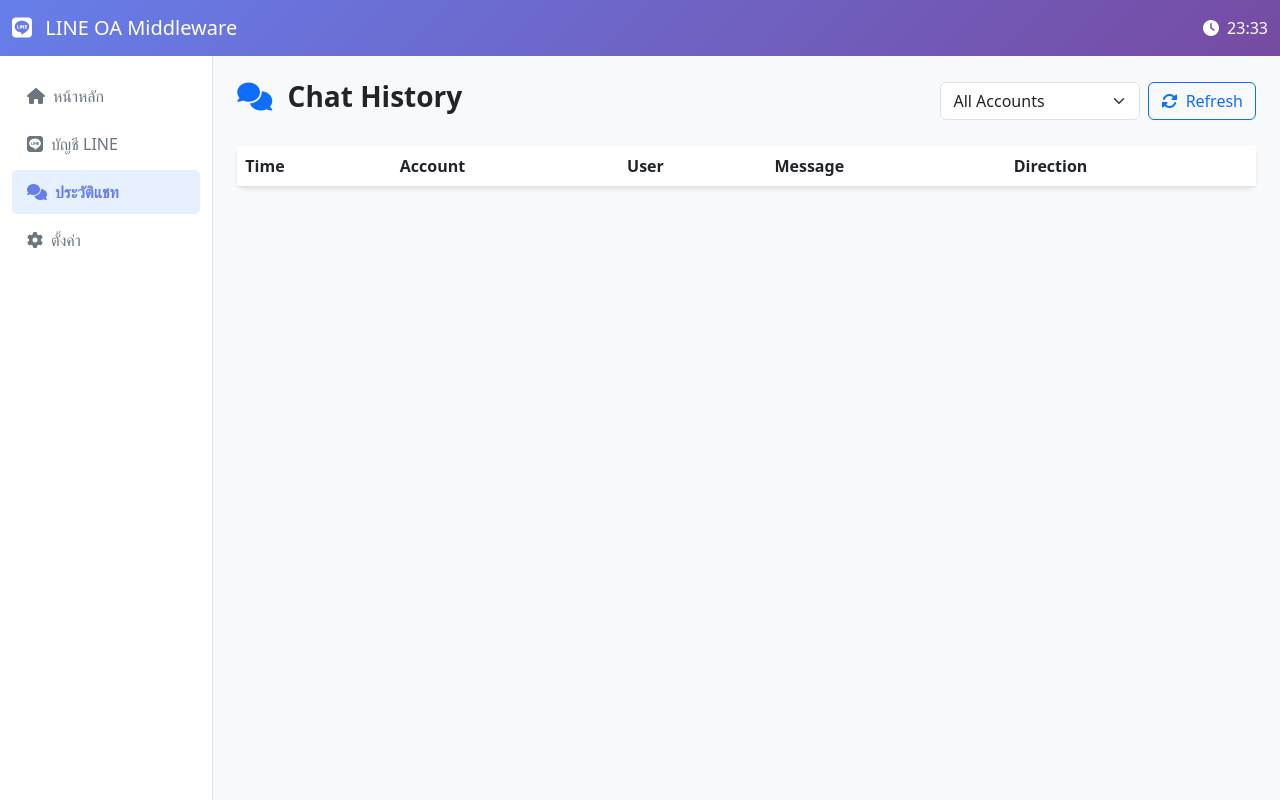
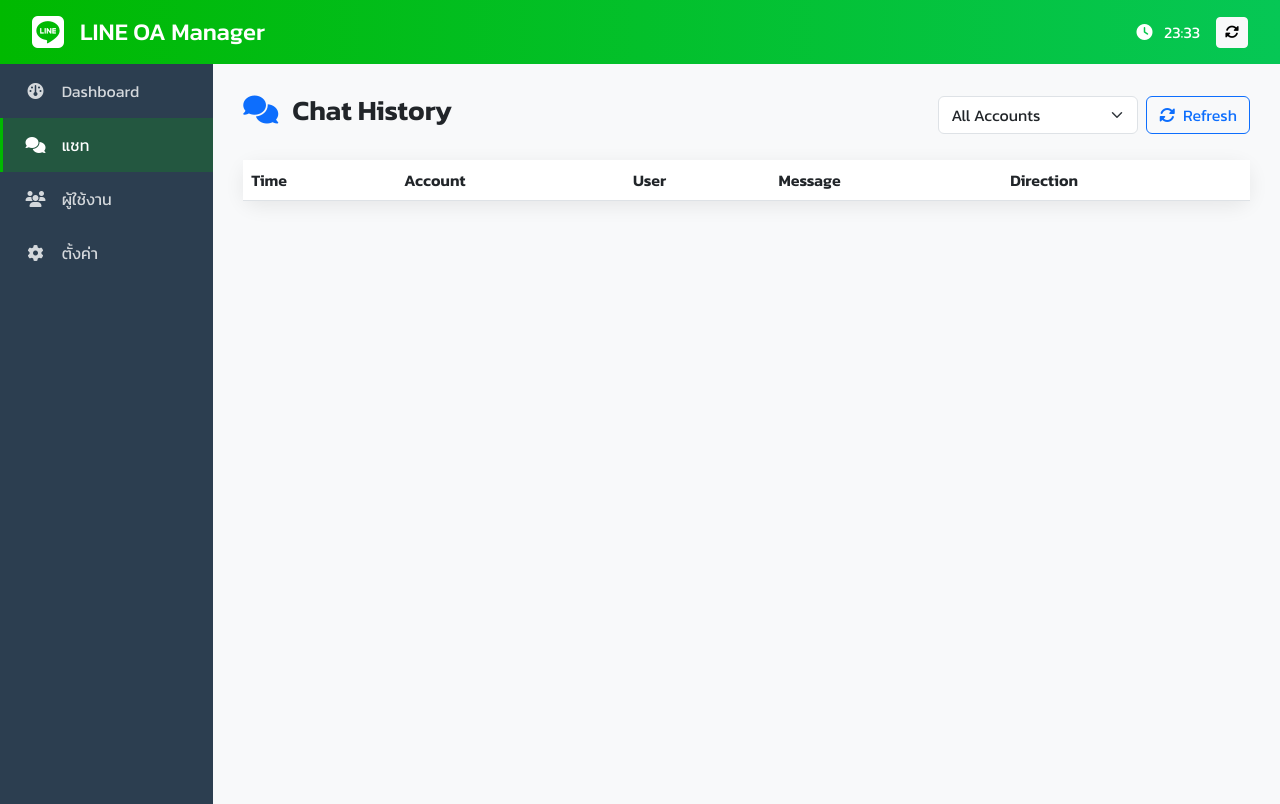
Before and after one commit to komsan114411/openclaw, a FastAPI app: page /admin/chat-history in a window 1280 px wide. Run offline with FastAPI, Linux system fonts and the light colour scheme; lists and menus that the app fills with data are empty.

Commit message:
Update base.html

```diff
--- a/templates/base.html
+++ b/templates/base.html
@@ -3,137 +3,277 @@
 <head>
     <meta charset="UTF-8">
     <meta name="viewport" content="width=device-width, initial-scale=1.0">
-    <title>{% block title %}LINE OA Middleware{% endblock %}</title>
+    <title>{% block title %}LINE OA Manager{% endblock %}</title>
 
-    <!-- Bootstrap 5 CSS -->
+    <!-- Bootstrap 5 -->
     <link href="https://cdn.jsdelivr.net/npm/bootstrap@5.3.0/dist/css/bootstrap.min.css" rel="stylesheet">
     <!-- Font Awesome -->
     <link href="https://cdnjs.cloudflare.com/ajax/libs/font-awesome/6.4.0/css/all.min.css" rel="stylesheet">
+    <!-- Google Fonts -->
+    <link href="https://fonts.googleapis.com/css2?family=Kanit:wght@300;400;500;600&display=swap" rel="stylesheet">
 
     <style>
-        body {
-            background-color: #f8f9fa;
+        :root {
+            --primary-color: #00B900;
+            --secondary-color: #06C755;
+            --dark-color: #2c3e50;
+            --light-bg: #f8f9fa;
         }
 
-        .navbar {
-            background: linear-gradient(135deg, #667eea, #764ba2);
+        body {
+            font-family: 'Kanit', sans-serif;
+            background: linear-gradient(135deg, #667eea 0%, #764ba2 100%);
+            min-height: 100vh;
+        }
+
+        .main-container {
+            background: white;
+            min-height: 100vh;
+            margin: 0 auto;
+            max-width: 1400px;
+            box-shadow: 0 0 50px rgba(0,0,0,0.1);
+        }
+
+        .navbar-top {
+            background: linear-gradient(90deg, var(--primary-color), var(--secondary-color));
+            padding: 1rem 2rem;
+            color: white;
         }
 
         .sidebar {
-            min-height: calc(100vh - 56px);
-            background: white;
-            border-right: 1px solid #dee2e6;
+            background: var(--dark-color);
+            min-height: calc(100vh - 60px);
+            padding: 0;
         }
 
         .sidebar .nav-link {
-            color: #6c757d;
-            padding: 10px 15px;
-            border-radius: 5px;
-            margin: 2px 0;
+            color: rgba(255,255,255,0.8);
+            padding: 15px 20px;
+            transition: all 0.3s;
+            border-left: 3px solid transparent;
         }
 
         .sidebar .nav-link:hover {
-            background-color: #f8f9fa;
-            color: #667eea;
+            background: rgba(255,255,255,0.1);
+            color: white;
+            border-left-color: var(--primary-color);
         }
 
         .sidebar .nav-link.active {
-            background-color: #e7f0ff;
-            color: #667eea;
-            font-weight: 600;
+            background: rgba(0,185,0,0.2);
+            color: white;
+            border-left-color: var(--primary-color);
+        }
+
+        .sidebar .nav-link i {
+            width: 25px;
+            text-align: center;
+            margin-right: 10px;
+        }
+
+        .content-area {
+            padding: 30px;
+            background: var(--light-bg);
+            min-height: calc(100vh - 60px);
         }
 
         .card {
             border: none;
-            box-shadow: 0 2px 4px rgba(0,0,0,0.1);
-            border-radius: 8px;
+            border-radius: 15px;
+            box-shadow: 0 5px 20px rgba(0,0,0,0.08);
+            transition: transform 0.3s;
         }
 
-        .notification {
+        .card:hover {
+            transform: translateY(-5px);
+        }
+
+        .stat-card {
+            background: white;
+            border-radius: 15px;
+            padding: 25px;
+            text-align: center;
+            box-shadow: 0 5px 20px rgba(0,0,0,0.08);
+        }
+
+        .stat-card .stat-icon {
+            font-size: 3rem;
+            margin-bottom: 15px;
+            background: linear-gradient(135deg, var(--primary-color), var(--secondary-color));
+            -webkit-background-clip: text;
+            -webkit-text-fill-color: transparent;
+        }
+
+        .stat-card .stat-value {
+            font-size: 2.5rem;
+            font-weight: 600;
+            color: var(--dark-color);
+        }
+
+        .stat-card .stat-label {
+            color: #6c757d;
+            font-size: 0.9rem;
+        }
+
+        .btn-primary {
+            background: linear-gradient(135deg, var(--primary-color), var(--secondary-color));
+            border: none;
+            border-radius: 25px;
+            padding: 10px 25px;
+            font-weight: 500;
+            transition: all 0.3s;
+        }
+
+        .btn-primary:hover {
+            transform: scale(1.05);
+            box-shadow: 0 5px 20px rgba(0,185,0,0.3);
+        }
+
+        .toast-container {
             position: fixed;
-            top: 70px;
+            top: 80px;
             right: 20px;
-            z-index: 1050;
-            min-width: 250px;
+            z-index: 9999;
+        }
+
+        .custom-toast {
+            min-width: 300px;
+            border-radius: 10px;
+            box-shadow: 0 5px 20px rgba(0,0,0,0.2);
+        }
+
+        .loading-overlay {
+            position: fixed;
+            top: 0;
+            left: 0;
+            right: 0;
+            bottom: 0;
+            background: rgba(0,0,0,0.5);
+            display: none;
+            align-items: center;
+            justify-content: center;
+            z-index: 9998;
+        }
+
+        .loading-overlay.show {
+            display: flex;
         }
     </style>
 
     {% block extra_css %}{% endblock %}
 </head>
 <body>
-    <!-- Navigation -->
-    <nav class="navbar navbar-dark">
-        <div class="container-fluid">
-            <a class="navbar-brand" href="/admin">
-                <i class="fab fa-line me-2"></i>
-                LINE OA Middleware
-            </a>
-            <span class="text-white">
-                <i class="fas fa-clock me-1"></i>
+    <div class="main-container">
+        <!-- Top Navigation -->
+        <nav class="navbar-top d-flex justify-content-between align-items-center">
+            <div class="d-flex align-items-center">
+                <i class="fab fa-line fa-2x me-3"></i>
+                <h4 class="mb-0">LINE OA Manager</h4>
+            </div>
+            <div class="d-flex align-items-center">
+                <span class="me-3">
+                    <i class="fas fa-clock me-2"></i>
                     <span id="current-time"></span>
                 </span>
+                <button class="btn btn-light btn-sm" onclick="location.reload()">
+                    <i class="fas fa-sync-alt"></i>
+                </button>
             </div>
         </nav>
 
-    <div class="container-fluid">
-        <div class="row">
+        <div class="d-flex">
             <!-- Sidebar -->
-            <div class="col-md-2 sidebar pt-3">
-                <nav class="nav flex-column">
+            <nav class="sidebar col-md-2">
+                <ul class="nav flex-column">
+                    <li class="nav-item">
                         <a class="nav-link {% if request.path == '/admin' %}active{% endif %}" href="/admin">
-                        <i class="fas fa-home me-2"></i>หน้าหลัก
+                            <i class="fas fa-dashboard"></i> Dashboard
                         </a>
-                    <a class="nav-link {% if 'accounts' in request.path %}active{% endif %}" href="/admin/accounts">
-                        <i class="fab fa-line me-2"></i>บัญชี LINE
+                    </li>
+                    <li class="nav-item">
+                        <a class="nav-link {% if 'chat' in request.path %}active{% endif %}" href="/admin/chat-history">
+                            <i class="fas fa-comments"></i> แชท
                         </a>
-                    <a class="nav-link {% if 'chat-history' in request.path %}active{% endif %}" href="/admin/chat-history">
-                        <i class="fas fa-comments me-2"></i>ประวัติแชท
+                    </li>
+                    <li class="nav-item">
+                        <a class="nav-link {% if 'users' in request.path %}active{% endif %}" href="/admin/users">
+                            <i class="fas fa-users"></i> ผู้ใช้งาน
                         </a>
+                    </li>
+                    <li class="nav-item">
                         <a class="nav-link {% if 'settings' in request.path %}active{% endif %}" href="/admin/settings">
-                        <i class="fas fa-cog me-2"></i>ตั้งค่า
+                            <i class="fas fa-cog"></i> ตั้งค่า
                         </a>
+                    </li>
+                </ul>
             </nav>
-            </div>
 
             <!-- Main Content -->
-            <div class="col-md-10 p-4">
+            <main class="content-area col-md-10">
                 {% block content %}{% endblock %}
-            </div>
+            </main>
         </div>
     </div>
 
-    <!-- Notification Container -->
-    <div id="notification-container"></div>
+    <!-- Toast Container -->
+    <div class="toast-container"></div>
+
+    <!-- Loading Overlay -->
+    <div class="loading-overlay" id="loadingOverlay">
+        <div class="text-center">
+            <div class="spinner-border text-light" style="width: 3rem; height: 3rem;">
+                <span class="visually-hidden">Loading...</span>
+            </div>
+            <p class="text-white mt-3">กำลังโหลด...</p>
+        </div>
+    </div>
 
     <!-- Bootstrap JS -->
     <script src="https://cdn.jsdelivr.net/npm/bootstrap@5.3.0/dist/js/bootstrap.bundle.min.js"></script>
 
     <script>
-        // แสดงเวลาปัจจุบัน
+        // Global Functions
+        function showLoading() {
+            document.getElementById('loadingOverlay').classList.add('show');
+        }
+
+        function hideLoading() {
+            document.getElementById('loadingOverlay').classList.remove('show');
+        }
+
+        function showToast(message, type = 'info') {
+            const toastHtml = `
+                <div class="toast custom-toast" role="alert">
+                    <div class="toast-header bg-${type === 'error' ? 'danger' : type === 'success' ? 'success' : 'info'} text-white">
+                        <strong class="me-auto">
+                            ${type === 'error' ? '❌' : type === 'success' ? '✅' : 'ℹ️'} แจ้งเตือน
+                        </strong>
+                        <button type="button" class="btn-close btn-close-white" data-bs-dismiss="toast"></button>
+                    </div>
+                    <div class="toast-body">
+                        ${message}
+                    </div>
+                </div>
+            `;
+
+            const container = document.querySelector('.toast-container');
+            container.insertAdjacentHTML('beforeend', toastHtml);
+
+            const toastEl = container.lastElementChild;
+            const toast = new bootstrap.Toast(toastEl);
+            toast.show();
+
+            setTimeout(() => toastEl.remove(), 5000);
+        }
+
+        // Update Time
         function updateTime() {
             const now = new Date();
             document.getElementById('current-time').textContent =
                 now.toLocaleTimeString('th-TH', { hour: '2-digit', minute: '2-digit' });
         }
 
-        // แสดงการแจ้งเตือน
-        function showNotification(message, type = 'info') {
-            const alertClass = type === 'error' ? 'danger' : type;
-            const notification = document.createElement('div');
-            notification.className = `alert alert-${alertClass} alert-dismissible fade show notification`;
-            notification.innerHTML = `
-                ${message}
-                <button type="button" class="btn-close" data-bs-dismiss="alert"></button>
-            `;
-
-            document.getElementById('notification-container').appendChild(notification);
-
-            setTimeout(() => {
-                notification.remove();
-            }, 5000);
-        }
-
-        // เริ่มต้นเมื่อโหลดหน้า
+        // Initialize
         document.addEventListener('DOMContentLoaded', function() {
             updateTime();
             setInterval(updateTime, 60000);
```
Lines whose indentation alone changed are shown as unchanged.
